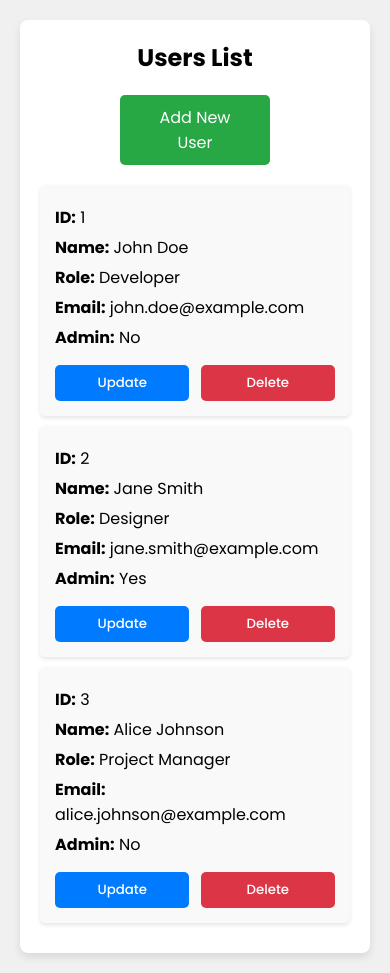
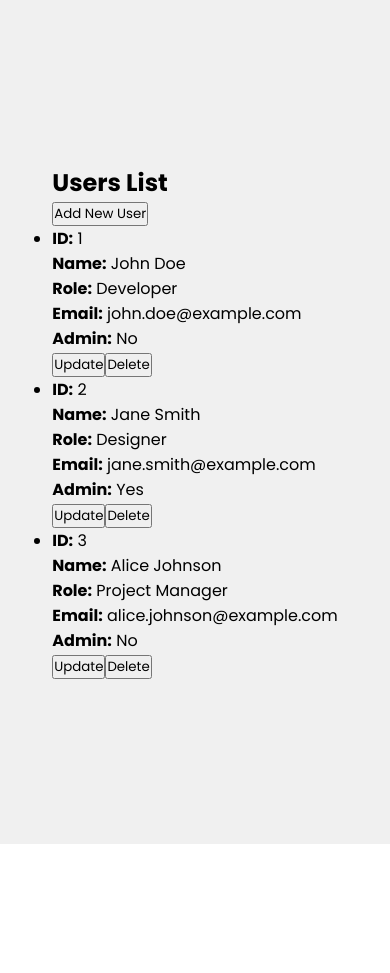
Before and after one commit to VictorMugisha/my-crud, a React (Vite) app in the folder client/: page / in a window 390 px wide. After the commit the page ends 844 px from the top, so only its background shows below. Built offline with nearby package versions, Linux system fonts and the light colour scheme.

Commit message:
Added some styles for CreateUser component

```diff
--- a/client/src/App.css
+++ b/client/src/App.css
@@ -16,91 +16,65 @@
   background-color: #f0f0f0;
 }
 
-/* Users Component Styles */
-.users-container {
+/* Create User Component Styles */
+.create-user-container {
   width: 100%;
-  max-width: 900px;
+  max-width: 500px;
   background-color: #fff;
   padding: 20px;
   border-radius: 8px;
   box-shadow: 0 4px 8px rgba(0, 0, 0, 0.1);
 }
 
-.users-title {
+.create-user-title {
   text-align: center;
   font-size: 24px;
   margin-bottom: 20px;
 }
 
-.add-user-btn {
-  display: block;
-  width: 100%;
-  max-width: 150px;
-  margin: 0 auto 20px auto;
-  padding: 10px 20px;
+.create-user-form {
+  display: flex;
+  flex-direction: column;
+  gap: 15px;
+}
+
+.form-group {
+  display: flex;
+  flex-direction: column;
+}
+
+.form-group label {
+  margin-bottom: 5px;
+  font-weight: 500;
+}
+
+.form-group input[type="text"],
+.form-group input[type="email"] {
+  padding: 10px;
+  border: 1px solid #ccc;
+  border-radius: 5px;
+  font-size: 16px;
+}
+
+.checkbox-group {
+  display: flex;
+  align-items: center;
+  gap: 10px;
+}
+
+.submit-btn {
+  padding: 12px;
   background-color: #28a745;
   color: #fff;
   border: none;
   border-radius: 5px;
   font-size: 16px;
   cursor: pointer;
-  text-align: center;
   transition: background-color 0.3s ease;
 }
 
-.add-user-btn:hover {
+.submit-btn:hover {
   background-color: #218838;
-}
-
-.users-list {
-  list-style-type: none;
-}
-
-.user-card {
-  display: flex;
-  justify-content: space-between;
-  align-items: center;
-  padding: 15px;
-  margin-bottom: 10px;
-  background-color: #f9f9f9;
-  border-radius: 5px;
-  box-shadow: 0 2px 4px rgba(0, 0, 0, 0.1);
-}
-
-.user-info p {
-  margin: 5px 0;
-}
-
-.user-actions {
-  display: flex;
-  gap: 10px;
-}
-
-.update-btn, .delete-btn {
-  padding: 8px 12px;
-  border: none;
-  border-radius: 5px;
-  cursor: pointer;
-  font-weight: 500;
-  transition: background-color 0.3s ease;
-}
-
-.update-btn {
-  background-color: #007bff;
-  color: #fff;
-}
-
-.update-btn:hover {
-  background-color: #0056b3;
-}
-
-.delete-btn {
-  background-color: #dc3545;
-  color: #fff;
-}
-
-.delete-btn:hover {
-  background-color: #c82333;
 }
 
 /* For larger screens */
@@ -112,18 +86,7 @@
 
 /* For small screens */
 @media (max-width: 767px) {
-  .user-card {
-    flex-direction: column;
-    align-items: flex-start;
-  }
-
-  .user-actions {
-    width: 100%;
-    justify-content: space-between;
-    margin-top: 10px;
-  }
-
-  .update-btn, .delete-btn {
-    width: 48%;
+  .create-user-container {
+    padding: 15px;
   }
 }
```
